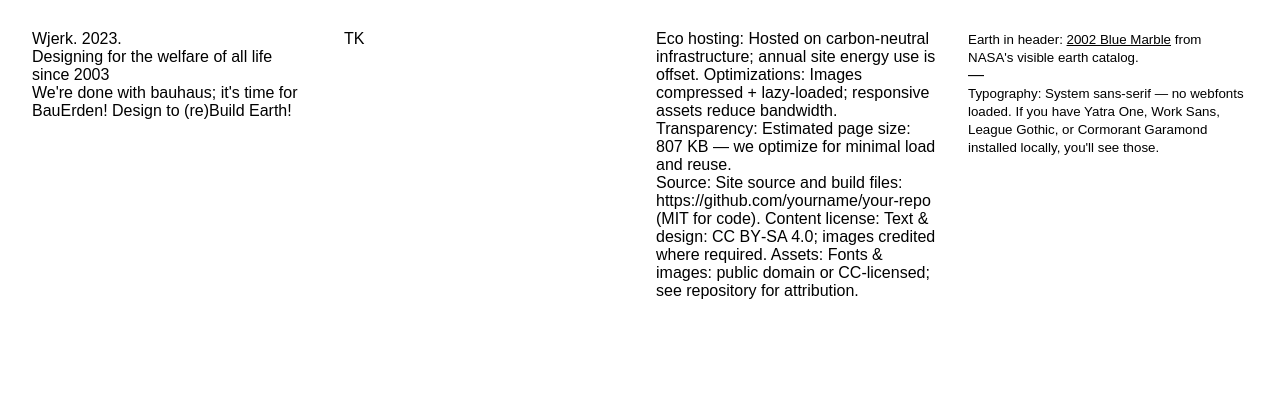
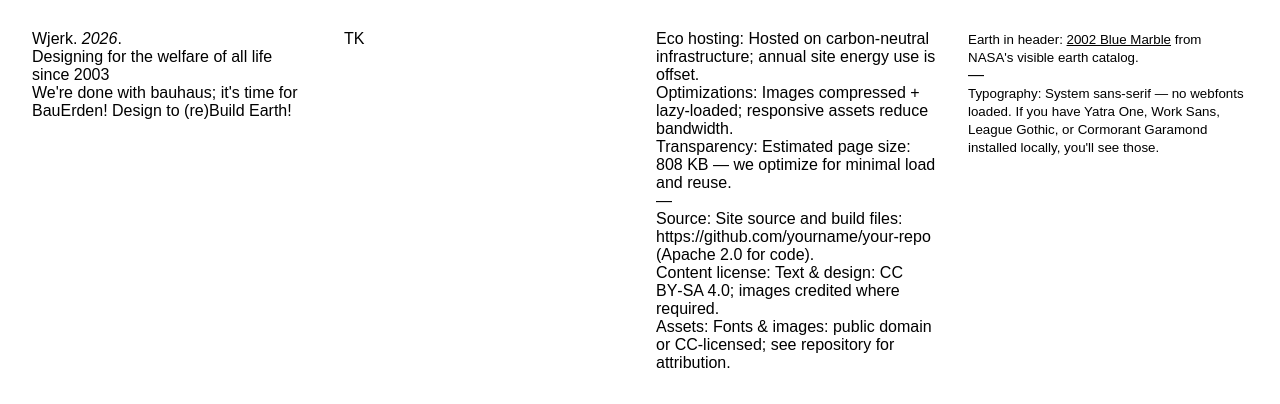
Before and after one commit to bjornmeansbear/a.wjerk.shop, a plain HTML site: page index.html in a window 1280 px wide. Shown: the part 5276-5680 px from the top of the page. Before the commit the page ends 5608 px from the top, so only its background shows below. Drawn offline with Linux system fonts and the light colour scheme.

Commit message:
okay, build script running, index.html gets its file size in footer

```diff
--- a/index.html
+++ b/index.html
@@ -157,20 +157,21 @@
 
   <footer>
     <ul class="listReset">
-      <li>Wjerk. 2023.</li>
+      <li>Wjerk. <em class="currentYear">2026</em>.</li>
       <li>Designing for the welfare of all life since 2003</li>
       <li>We're done with bauhaus; it's time for BauErden! Design to (re)Build Earth!</li>
     </ul>
     <ul class="listReset">
       <li>TK</li>
     </ul>
-    <ul class="listReset">
-      <li>Eco hosting: Hosted on carbon‑neutral infrastructure; annual site energy use is offset.
-Optimizations: Images compressed + lazy‑loaded; responsive assets reduce bandwidth.
-Transparency: Estimated page size: 807 KB — we optimize for minimal load and reuse.</li>
-      <li>Source: Site source and build files: https://github.com/yourname/your-repo (MIT for code).
-Content license: Text & design: CC BY‑SA 4.0; images credited where required.
-Assets: Fonts & images: public domain or CC-licensed; see repository for attribution.
+    <ul class="listReset climateInfo">
+      <li>Eco hosting: Hosted on carbon‑neutral infrastructure; annual site energy use is offset.</li>
+      <li>Optimizations: Images compressed + lazy‑loaded; responsive assets reduce bandwidth.</li>
+      <li class="fileSizes">Transparency: Estimated page size: 808 KB — we optimize for minimal load and reuse.</li>
+      <li>—</li>
+      <li>Source: Site source and build files: https://github.com/yourname/your-repo (Apache 2.0 for code).
+      <li>Content license: Text & design: CC BY‑SA 4.0; images credited where required.</li>
+      <li>Assets: Fonts & images: public domain or CC-licensed; see repository for attribution.</li>
     </ul>
     <ul class="listReset">
       <li><small>Earth in header: <a href="https://visibleearth.nasa.gov/images/57723/the-blue-marble">2002 Blue Marble</a> from NASA's visible earth catalog.</small></li>
```
Also changed, not shown: 1 other file.
